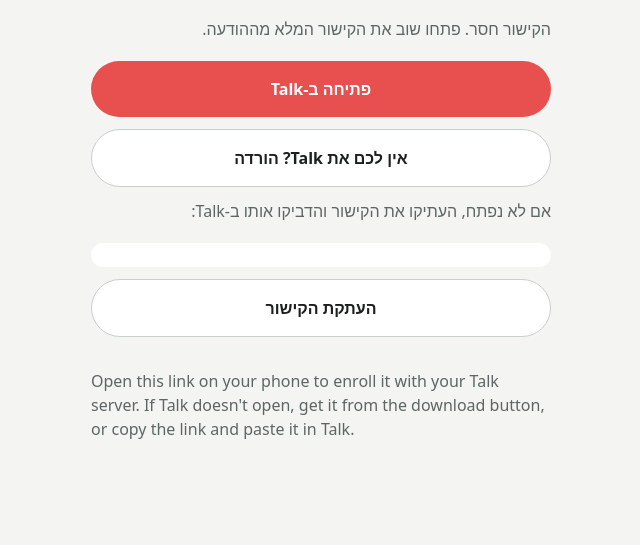
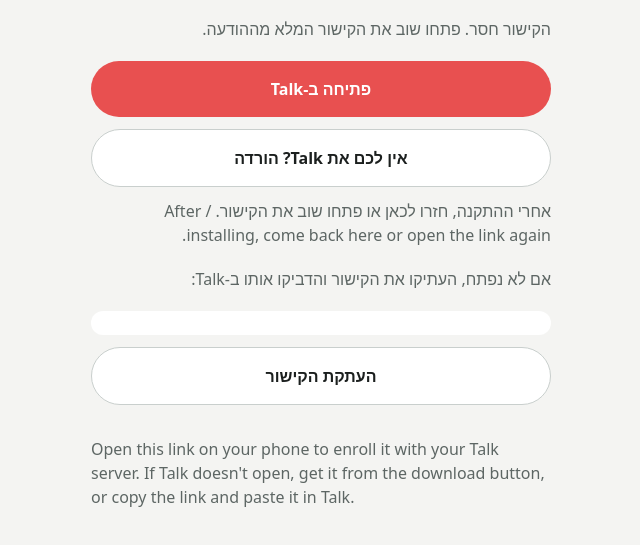
Before and after one commit to chencohensolutions/push-to-talk-server-go, a plain HTML site: page enroll.html in a window 1280 px wide. Shown: the part 117-662 px from the top of the page, without its empty margins (319-959 px from the left). Drawn offline with Linux system fonts and the light colour scheme.

Commit message:
Pages: after installing, open the link again
Co-Authored-By: Claude Opus 5.5 <noreply@anthropic.com>

```diff
--- a/enroll.html
+++ b/enroll.html
@@ -26,6 +26,7 @@
   <p id="missing" hidden>הקישור חסר. פתחו שוב את הקישור המלא מההודעה.</p>
   <a id="open" class="button primary" href="#">פתיחה ב-Talk</a>
   <a class="button secondary" href="https://github.com/chencohensolutions/push-to-talk-kmp/releases/latest">אין לכם את Talk? הורדה</a>
+  <p>אחרי ההתקנה, חזרו לכאן או פתחו שוב את הקישור. / After installing, come back here or open the link again.</p>
   <p>אם לא נפתח, העתיקו את הקישור והדביקו אותו ב-Talk:</p>
   <code id="link"></code>
   <button id="copy" data-done="הועתק">העתקת הקישור</button>
```
Also changed, not shown: invite.html (+1 -0 lines), link.html (+1 -0 lines), pair.html (+1 -0 lines).
